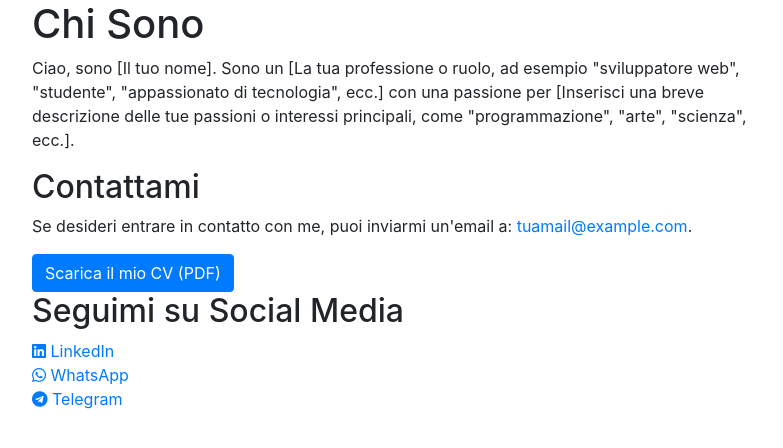
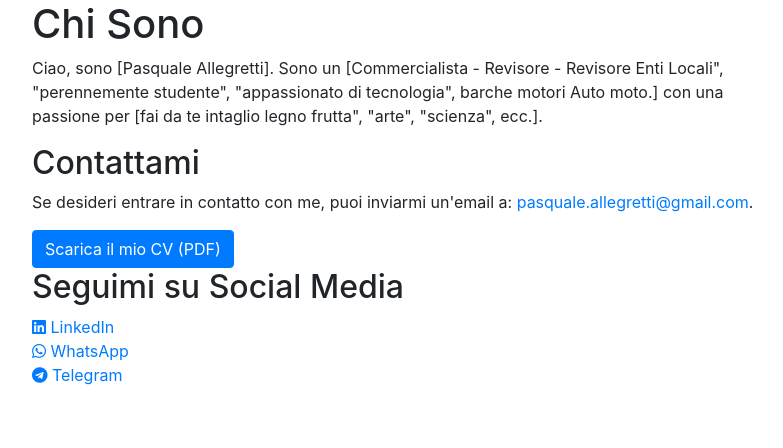
Before and after one commit to PALLEGRETT/PALLEGRETT, a plain HTML site: page index.html in a window 1280 px wide. Shown: the whole page, without its empty margins (243-1026 px from the left). Drawn offline with nearby package versions, Linux system fonts and the light colour scheme.

Commit message:
Update index.html

```diff
--- a/index.html
+++ b/index.html
@@ -12,10 +12,10 @@
         <div class="row">
             <div class="col-md-8 mx-auto">
                 <h1>Chi Sono</h1>
-                <p>Ciao, sono [Il tuo nome]. Sono un [La tua professione o ruolo, ad esempio "sviluppatore web", "studente", "appassionato di tecnologia", ecc.] con una passione per [Inserisci una breve descrizione delle tue passioni o interessi principali, come "programmazione", "arte", "scienza", ecc.].</p>
+                <p>Ciao, sono [Pasquale Allegretti]. Sono un [Commercialista - Revisore - Revisore Enti Locali", "perennemente studente", "appassionato di tecnologia", barche motori Auto moto.] con una passione per [fai da te intaglio legno frutta", "arte", "scienza", ecc.].</p>
 
                 <h2>Contattami</h2>
-                <p>Se desideri entrare in contatto con me, puoi inviarmi un'email a: <a href="mailto:tuamail@example.com">tuamail@example.com</a>.</p>
+                <p>Se desideri entrare in contatto con me, puoi inviarmi un'email a: <a href="mailto:pasquale.allegretti@gmail.com">pasquale.allegretti@gmail.com</a>.</p>
 <a href="C%20urriculum%20Vitae%20di%20Pasquale%20Allegretti%2024%2010%202023.pdf" target="_blank" class="btn btn-primary">Scarica il mio CV (PDF)</a>
                 <h2>Seguimi su Social Media</h2>
                 <ul class="list-unstyled">
```
